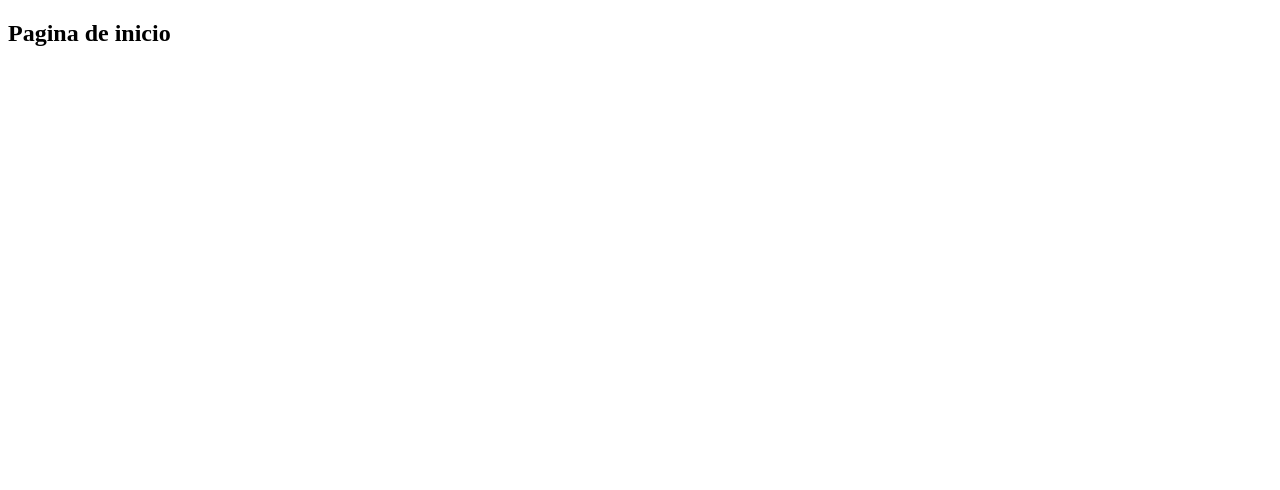
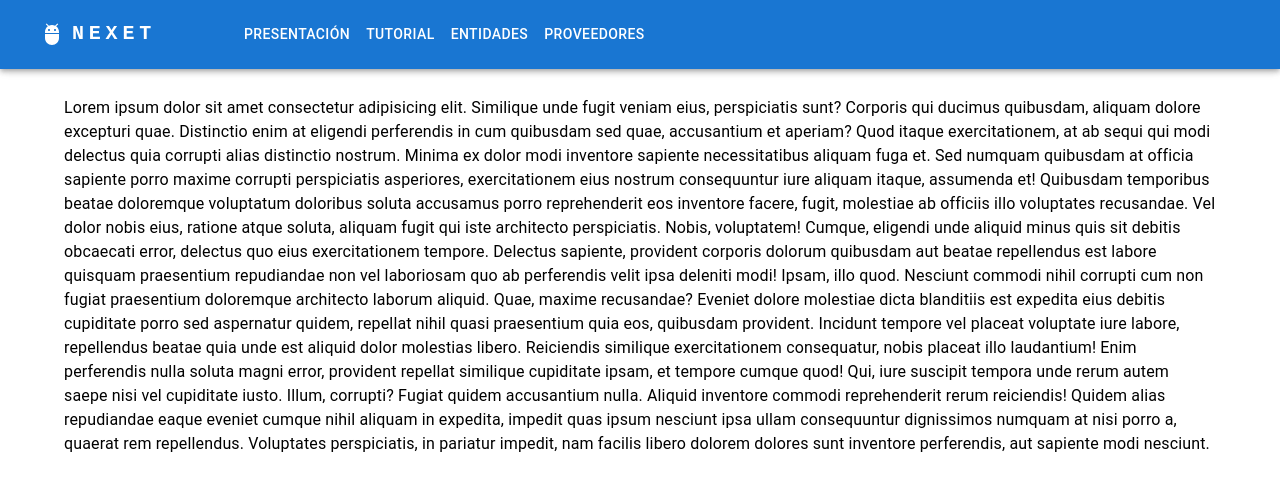
Before and after one commit to pcodef/nexet, a React (Vite) app in the folder develp/frontend/: page / in a window 1280 px wide. Shown: the top 490 px of the page. Built offline with nearby package versions, Linux system fonts and the light colour scheme.

Commit message:
Add HomePage and NavBar Template

```diff
--- a/develp/frontend/package.json
+++ b/develp/frontend/package.json
@@ -12,6 +12,7 @@
   "dependencies": {
     "@emotion/react": "^11.13.3",
     "@emotion/styled": "^11.13.0",
+    "@mui/icons-material": "^6.1.6",
     "@mui/material": "^6.1.6",
     "client": "file:",
     "d3": "^7.9.0",
--- a/develp/frontend/src/App.jsx
+++ b/develp/frontend/src/App.jsx
@@ -1,4 +1,5 @@
 import { BrowserRouter, Routes, Route } from "react-router-dom";
+import NavBar from "./components/NavBar.jsx";
 import HomePage from "./pages/HomePage.jsx";
 import NotFound from "./pages/NotFound.jsx";
 import Loading from "./pages/Loading.jsx";
@@ -6,6 +7,7 @@
 const App = () => {
   return (
     <BrowserRouter>
+      <NavBar />
       <Routes>
         {/* Otras rutas de tu aplicación */}
         <Route path="/" element={<HomePage />} />
--- /dev/null
+++ b/develp/frontend/src/components/NavBar.jsx
@@ -0,0 +1,143 @@
+import * as React from "react";
+import AppBar from "@mui/material/AppBar";
+import Box from "@mui/material/Box";
+import Toolbar from "@mui/material/Toolbar";
+import IconButton from "@mui/material/IconButton";
+import Typography from "@mui/material/Typography";
+import Menu from "@mui/material/Menu";
+import MenuIcon from "@mui/icons-material/Menu";
+import Container from "@mui/material/Container";
+import Button from "@mui/material/Button";
+import MenuItem from "@mui/material/MenuItem";
+import AdbIcon from "@mui/icons-material/Adb";
+
+const pages = ["Presentación", "Tutorial", "Entidades", "Proveedores"];
+
+function NavBar() {
+  const [anchorElNav, setAnchorElNav] = React.useState(null);
+  const [anchorElUser, setAnchorElUser] = React.useState(null);
+
+  const handleOpenNavMenu = (event) => {
+    setAnchorElNav(event.currentTarget);
+  };
+
+  const handleCloseNavMenu = () => {
+    setAnchorElNav(null);
+  };
+
+  const handleCloseUserMenu = () => {
+    setAnchorElUser(null);
+  };
+
+  return (
+    <AppBar position="fixed">
+      <Container maxWidth="xl">
+        <Toolbar disableGutters>
+          <AdbIcon sx={{ display: { xs: "none", md: "flex" }, mr: 1, ml: 2 }} />
+          <Typography
+            variant="h6"
+            noWrap
+            component="a"
+            href="/"
+            sx={{
+              mr: 2,
+              display: { xs: "none", md: "flex" },
+              fontFamily: "monospace",
+              fontWeight: 700,
+              letterSpacing: ".3rem",
+              color: "inherit",
+              textDecoration: "none",
+              mr: 10,
+            }}
+          >
+            NEXET
+          </Typography>
+
+          <Box sx={{ flexGrow: 1, display: { xs: "flex", md: "none" } }}>
+            <IconButton
+              size="large"
+              aria-label="account of current user"
+              aria-controls="menu-appbar"
+              aria-haspopup="true"
+              onClick={handleOpenNavMenu}
+              color="inherit"
+            >
+              <MenuIcon />
+            </IconButton>
+            <Menu
+              id="menu-appbar"
+              anchorEl={anchorElNav}
+              anchorOrigin={{
+                vertical: "bottom",
+                horizontal: "left",
+              }}
+              keepMounted
+              transformOrigin={{
+                vertical: "top",
+                horizontal: "left",
+              }}
+              open={Boolean(anchorElNav)}
+              onClose={handleCloseNavMenu}
+              sx={{ display: { xs: "block", md: "none" } }}
+            >
+              {pages.map((page) => (
+                <MenuItem key={page} onClick={handleCloseNavMenu}>
+                  <Typography sx={{ textAlign: "center" }}>{page}</Typography>
+                </MenuItem>
+              ))}
+            </Menu>
+          </Box>
+          <AdbIcon sx={{ display: { xs: "flex", md: "none" }, mr: 1 }} />
+          <Typography
+            variant="h5"
+            noWrap
+            component="a"
+            href="/"
+            sx={{
+              mr: 2,
+              display: { xs: "flex", md: "none" },
+              flexGrow: 1,
+              fontFamily: "monospace",
+              fontWeight: 700,
+              letterSpacing: ".3rem",
+              color: "inherit",
+              textDecoration: "none",
+            }}
+          >
+            NEXET
+          </Typography>
+          <Box sx={{ flexGrow: 1, display: { xs: "none", md: "flex" } }}>
+            {pages.map((page) => (
+              <Button
+                key={page}
+                onClick={handleCloseNavMenu}
+                sx={{ my: 2, color: "white", display: "block" }}
+              >
+                {page}
+              </Button>
+            ))}
+          </Box>
+          <Box sx={{ flexGrow: 0 }}>
+            <Menu
+              sx={{ mt: "45px" }}
+              id="menu-appbar"
+              anchorEl={anchorElUser}
+              anchorOrigin={{
+                vertical: "top",
+                horizontal: "right",
+              }}
+              keepMounted
+              transformOrigin={{
+                vertical: "top",
+                horizontal: "right",
+              }}
+              open={Boolean(anchorElUser)}
+              onClose={handleCloseUserMenu}
+            ></Menu>
+          </Box>
+        </Toolbar>
+      </Container>
+    </AppBar>
+  );
+}
+export default NavBar;
--- a/develp/frontend/src/pages/HomePage.jsx
+++ b/develp/frontend/src/pages/HomePage.jsx
@@ -1,10 +1,47 @@
 import React from "react";
+import { Container, Toolbar, Typography } from "@mui/material";
 
 const HomePage = () => {
   return (
-    <>
-      <h2>Pagina de inicio</h2>
-    </>
+    <Container maxWidth={"lg"} component="main" sx={{ p: 3 }}>
+      <Toolbar />
+      <Typography>
+        Lorem ipsum dolor sit amet consectetur adipisicing elit. Similique unde
+        fugit veniam eius, perspiciatis sunt? Corporis qui ducimus quibusdam,
+        aliquam dolore excepturi quae. Distinctio enim at eligendi perferendis
+        in cum quibusdam sed quae, accusantium et aperiam? Quod itaque
+        exercitationem, at ab sequi qui modi delectus quia corrupti alias
+        distinctio nostrum. Minima ex dolor modi inventore sapiente
+        necessitatibus aliquam fuga et. Sed numquam quibusdam at officia
+        sapiente porro maxime corrupti perspiciatis asperiores, exercitationem
+        eius nostrum consequuntur iure aliquam itaque, assumenda et! Quibusdam
+        temporibus beatae doloremque voluptatum doloribus soluta accusamus porro
+        reprehenderit eos inventore facere, fugit, molestiae ab officiis illo
+        voluptates recusandae. Vel dolor nobis eius, ratione atque soluta,
+        aliquam fugit qui iste architecto perspiciatis. Nobis, voluptatem!
+        Cumque, eligendi unde aliquid minus quis sit debitis obcaecati error,
+        delectus quo eius exercitationem tempore. Delectus sapiente, provident
+        corporis dolorum quibusdam aut beatae repellendus est labore quisquam
+        praesentium repudiandae non vel laboriosam quo ab perferendis velit ipsa
+        deleniti modi! Ipsam, illo quod. Nesciunt commodi nihil corrupti cum non
+        fugiat praesentium doloremque architecto laborum aliquid. Quae, maxime
+        recusandae? Eveniet dolore molestiae dicta blanditiis est expedita eius
+        debitis cupiditate porro sed aspernatur quidem, repellat nihil quasi
+        praesentium quia eos, quibusdam provident. Incidunt tempore vel placeat
+        voluptate iure labore, repellendus beatae quia unde est aliquid dolor
+        molestias libero. Reiciendis similique exercitationem consequatur, nobis
+        placeat illo laudantium! Enim perferendis nulla soluta magni error,
+        provident repellat similique cupiditate ipsam, et tempore cumque quod!
+        Qui, iure suscipit tempora unde rerum autem saepe nisi vel cupiditate
+        iusto. Illum, corrupti? Fugiat quidem accusantium nulla. Aliquid
+        inventore commodi reprehenderit rerum reiciendis! Quidem alias
+        repudiandae eaque eveniet cumque nihil aliquam in expedita, impedit quas
+        ipsum nesciunt ipsa ullam consequuntur dignissimos numquam at nisi porro
+        a, quaerat rem repellendus. Voluptates perspiciatis, in pariatur
+        impedit, nam facilis libero dolorem dolores sunt inventore perferendis,
+        aut sapiente modi nesciunt.
+      </Typography>
+    </Container>
   );
 };
 
```
Also changed, not shown: 1 other file (tests, documents, lock files or other folders).
